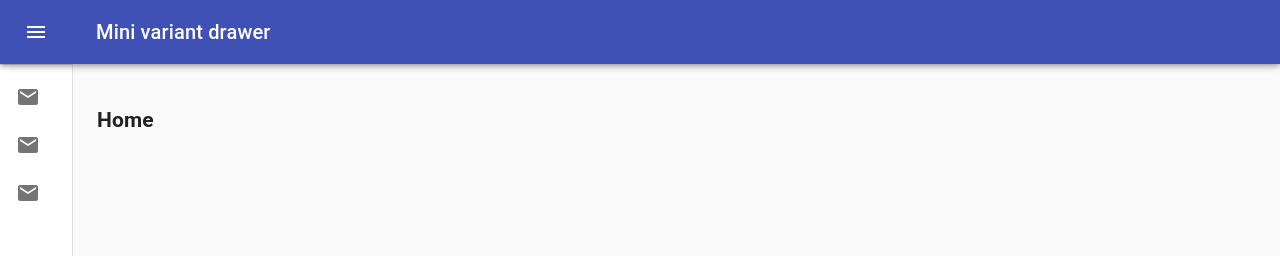
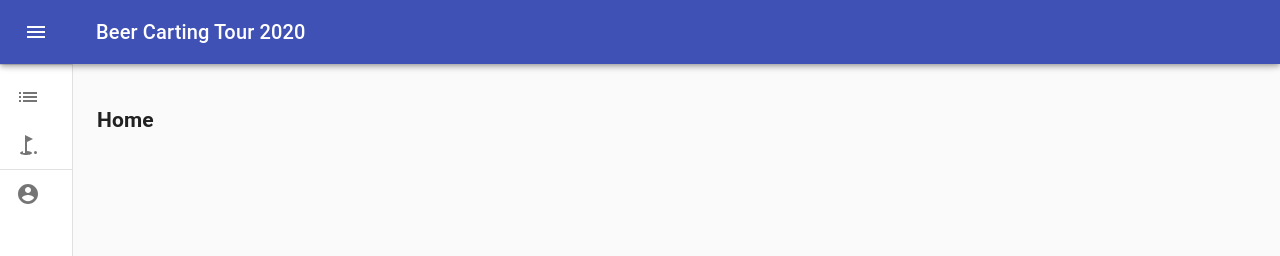
Before and after one commit to LosGlennos/bct-frontend, a React (Create React App) app: page / in a window 1280 px wide. Shown: the top 256 px of the page. Built offline with nearby package versions, Linux system fonts and the light colour scheme.

Commit message:
changed some icons

```diff
--- a/src/App.js
+++ b/src/App.js
@@ -15,8 +15,10 @@ import ChevronRightIcon from '@material-ui/icons/ChevronRight';
 import ListItem from '@material-ui/core/ListItem';
 import ListItemIcon from '@material-ui/core/ListItemIcon';
 import ListItemText from '@material-ui/core/ListItemText';
-import InboxIcon from '@material-ui/icons/MoveToInbox';
-import MailIcon from '@material-ui/icons/Mail';
+import ListIcon from '@material-ui/icons/List';
+import AccountCircleIcon from '@material-ui/icons/AccountCircle';
+import GolfCourseIcon from '@material-ui/icons/GolfCourse';
+import SportsGolfIcon from '@material-ui/icons/SportsGolf';
 import {
     BrowserRouter as Router,
     Switch,
@@ -124,7 +126,7 @@ export default function MiniDrawer() {
                             <MenuIcon/>
                         </IconButton>
                         <Typography variant="h6" noWrap>
-                            Mini variant drawer
+                            Beer Carting Tour 2020
                         </Typography>
                     </Toolbar>
                 </AppBar>
@@ -149,21 +151,22 @@ export default function MiniDrawer() {
                     <Divider/>
                     <List>
                         <Link to="/">
-                            <ListItem button key='Home'>
-                                <ListItemIcon><MailIcon/></ListItemIcon>
-                                <ListItemText primary='Home'/>
+                            <ListItem button key='Standings'>
+                                <ListItemIcon><ListIcon/></ListItemIcon>
+                                <ListItemText primary='Standings'/>
                             </ListItem>
                         </Link>
                         <Link to="/about">
-                            <ListItem button key='About'>
-                                <ListItemIcon><MailIcon/></ListItemIcon>
-                                <ListItemText primary='About'/>
+                            <ListItem button key='Rounds'>
+                                <ListItemIcon><GolfCourseIcon/></ListItemIcon>
+                                <ListItemText primary='Rounds'/>
                             </ListItem>
                         </Link>
+                        <Divider />
                         <Link to="/users">
-                            <ListItem button key='Users'>
-                                <ListItemIcon><MailIcon/></ListItemIcon>
-                                <ListItemText primary='Users'/>
+                            <ListItem button key='Login'>
+                                <ListItemIcon><AccountCircleIcon/></ListItemIcon>
+                                <ListItemText primary='Login'/>
                             </ListItem>
                         </Link>
                     </List>
```
